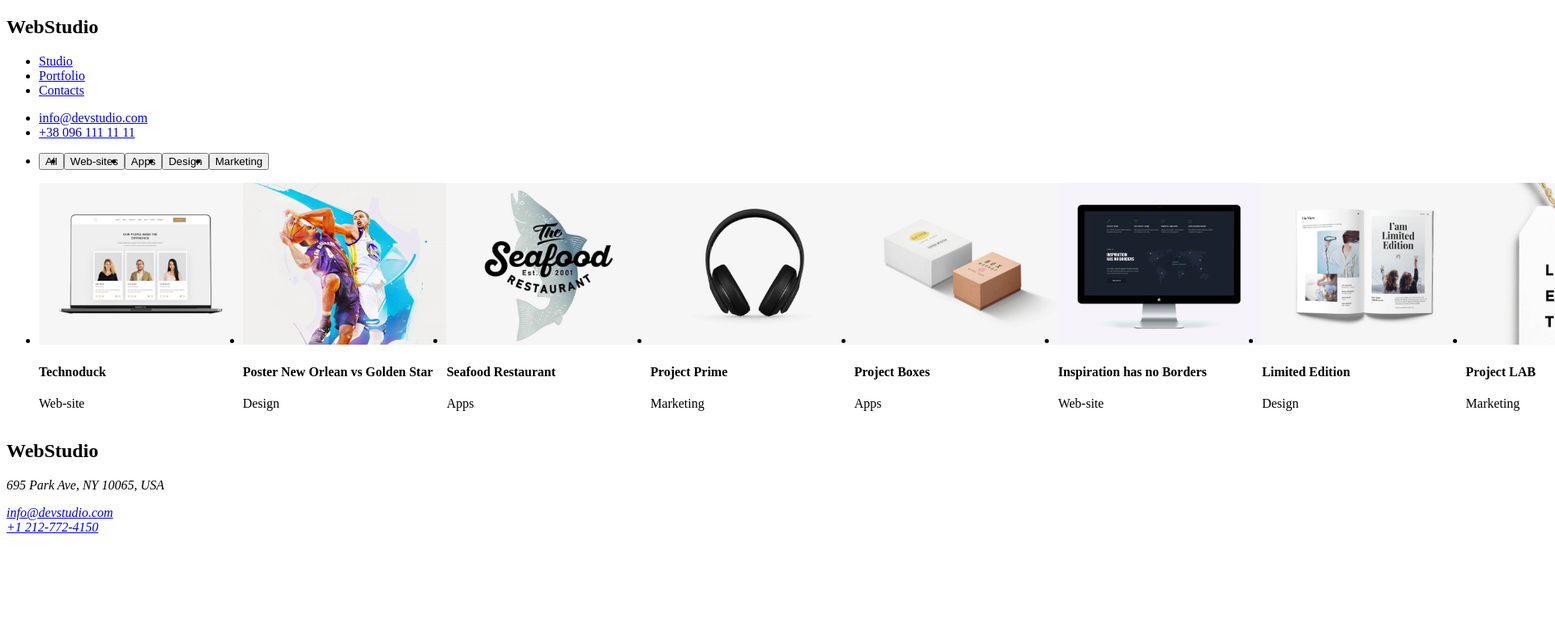
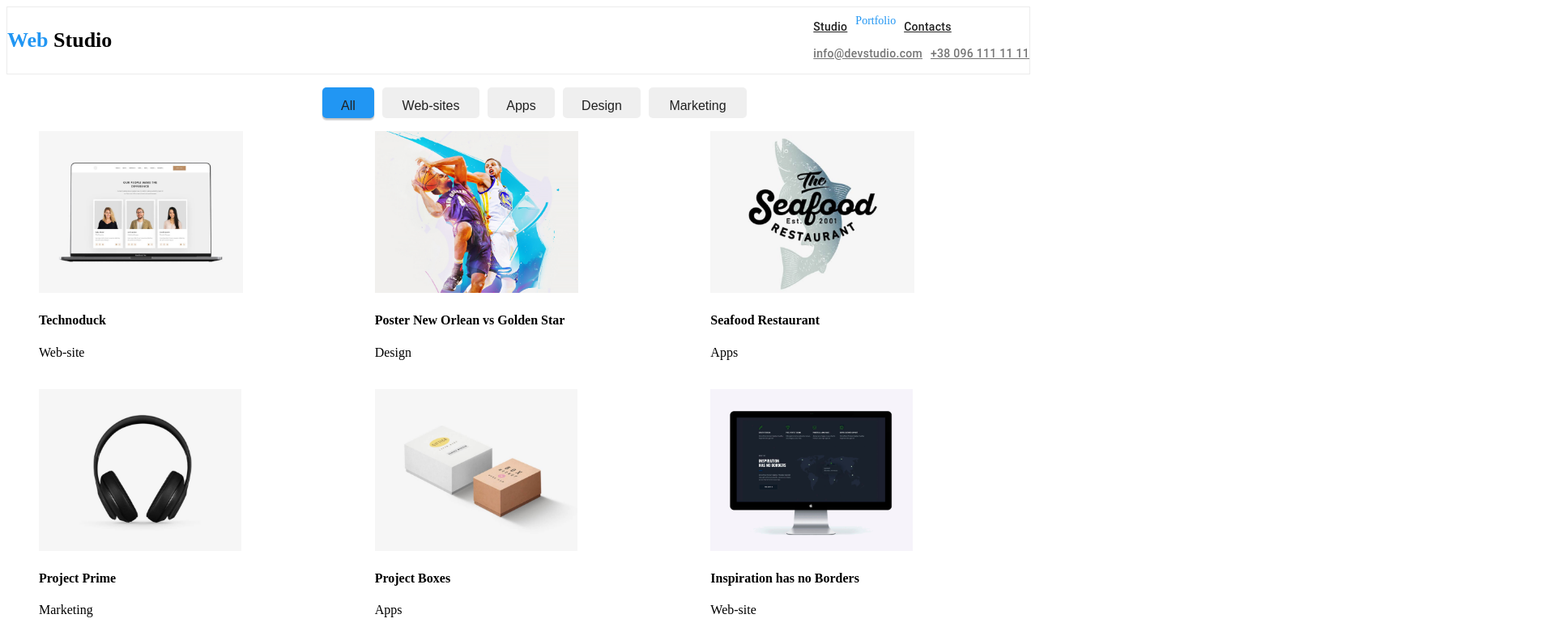
Before and after one commit to KinderBM/WebStudio2, a plain HTML site: page portfolio.html in a window 1280 px wide. Shown: the top 796 px of the page at 81% size, 1920 px wide, since content can reach past the window. Drawn offline with Linux system fonts and the light colour scheme.

Commit message:
webstudio2-tema

```diff
--- /dev/null
+++ b/css/styles.css
@@ -0,0 +1,182 @@
+:root {
+    --title-color: #212121;
+    --text-color: #757575;
+    --background-color: #fff;
+    --brand-color: #2196f3;
+}
+
+.body {
+    font-family: "Roboto", sans-serif;
+    background-color: var(--background-color);
+    color: var(--title-color);
+    display: block;
+    margin: 8px;
+}
+
+.header {
+    border: 1px solid #ececec;
+    display: flex;
+    justify-content: space-between;
+    align-items: center;
+}
+
+.footer {
+    background-color: #2f303a;
+    width: 1600px;
+    height: 251px;
+}
+
+.footer {
+    display: block;
+}
+
+.nav {
+    display: block;
+}
+
+.logo {
+    text-decoration: none;
+    color: #000;
+    font-family: "Raleway";
+    font-weight: 700;
+    font-size: 26px;
+    line-height: 1.18;
+}
+
+.logo-color {
+    color: var(--brand-color);
+}
+
+.logo-second-color {
+    color: var(--background-color);
+}
+.ul {
+    display: block;
+    list-style-type: disc;
+    margin-block-start: 1em;
+    margin-block-end: 1em;
+    margin-inline-start: 0px;
+    margin-inline-end: 0px;
+    padding-inline-start: 40px;
+}
+
+.li {
+    display: list-item;
+    text-align: -webkit-match-parent;
+}
+
+.header-links, .link1, .link2, .header-contacts, .qualities-list, .team-list, .button-list, .project-list > ul {
+    list-style: none;
+    display: flex;
+    gap: 10px;
+}
+
+.link2 {
+    color: #212121;
+    font-size: 14px;
+    font-family: Roboto;
+    font-style: normal;
+    font-weight: 500;
+    line-height: normal;
+    letter-spacing: 0.28px;
+}
+
+.link1 {
+    text-decoration: none;
+    font-weight: 500;
+    font-size: 14px;
+    line-height: 1.18px;
+    color: #2196f3;
+}
+
+a:-webkit-any-link {
+    cursor: pointer;
+}
+
+.contacts2 {
+    color: #757575;
+    font-size: 14px;
+    font-family: Roboto;
+    font-style: normal;
+    font-weight: 500;
+    line-height: normal;
+    letter-spacing: 0.28px;
+}
+
+.portfolio {
+    display: contents;
+}
+
+.filter {
+    list-style: none;
+    display: flex;
+    gap: 10px;
+    justify-content: center;
+}
+
+.button {
+    padding: 10px 20px;
+    border: none;
+    border-radius: 5px;
+    color: #212121;
+    cursor: pointer;
+    font-weight: 500;
+    font-size: 16px;
+    line-height: 1.625;
+    text-align: center;
+}
+
+.button-all {
+    width: 64px;
+    height: 38px;
+    background: #2196f3;
+    box-shadow: 0px 2px 2px 0px rgba(0, 0, 0, 0.12),
+    0px 1px 2px 0px rgba(0, 0, 0, 0.08),
+    0px 3px 1px 0px rgba(0, 0, 0, 0.10);
+}
+
+.button-web-sites {
+    width: 120px;
+    height: 38px;
+}
+
+.button-apps {
+    width: 83px;
+    height: 38px;
+}
+
+.button-design {
+    width: 96px;
+    height: 38px;
+}
+
+.button-marketing {
+    width: 121px;
+    height: 38px;
+}
+
+.images-portfolio {
+    list-style: none;
+    display: grid;
+    grid-template-columns: repeat(3,1fr);
+    grid-gap: 20px;
+}
+
+.container {
+    display: flex;
+    justify-content: space-between;
+    margin: 0 150px 0 150px;
+}
+.location {
+    color: var(--background-color);
+    line-height: 1.18px;
+}
+
+address {
+    display: block;
+    font-style: italic;
+}
+
+.footer-contacts {
+    list-style: none;
+}
--- a/portfolio.html
+++ b/portfolio.html
@@ -3,32 +3,35 @@
 <head>
     <meta charset="UTF-8">
     <meta name="viewport" content="width=device-width, initial-scale=1.0">
-    <link rel="stylesheet" href="./styles.css">
+    <link rel="stylesheet" href="./css/styles.css">
     <title>Portfolio</title>
 </head>
 <body>
-    <section>
+    <header class="header">
+        <a href="index.html" class="logo">
+            <span class="logo-color">Web</span>
+            Studio
+        </a>
         <nav>
-            <h2>WebStudio</h2>
-            <ul>
-                <li><a href="studio.html">Studio</a></li>
-                <li><a href="portfolio.html">Portfolio</a></li>
-                <li><a href="contacts.html">Contacts</a></li>
+            <ul class="header-links">
+                <li><a href="index.html" class="link2">Studio</a></li>
+                <li><a href="portfolio.html" class="link1">Portfolio</a></li>
+                <li><a href="contacts.html" class="link2">Contacts</a></li>
             </ul>
-            <ul>
-                <li><a href="mailto:info@devstudio.com">info@devstudio.com</a></li>
-                <li><a href="tel:+380961111111">+38 096 111 11 11</a></li>
+            <ul class="header-contacts">
+                <li class="contacts-list"><a href="mailto:info@devstudio.com" class="contacts2">info@devstudio.com</a></li>
+                <li><a href="tel:+380961111111" class="contacts2">+38 096 111 11 11</a></li>
             </ul>
         </nav>
-    </section>
+    </header>
     <section class="portfolio">
 
         <ul class="filter">
-            <li><button>All</button></li>
-            <li><button>Web-sites</button></li>
-            <li><button>Apps</button></li>
-            <li><button>Design</button></li>
-            <li><button>Marketing</button></li>
+            <li><button type="button" class="button button-all">All</button></li>
+            <li><button type="button" class="button button-web-sites">Web-sites</button></li>
+            <li><button type="button" class="button button-apps">Apps</button></li>
+            <li><button type="button" class="button button-design">Design</button></li>
+            <li><button type="button" class="button button-marketing">Marketing</button></li>
         </ul>
 
         <ul class="images-portfolio">
@@ -55,42 +58,42 @@
             </li>
             <li>
                 <div>
-                    <img src="./images/portfolio/project4.png" alt="project4 headphones over the ears" height="200">
+                    <img src="./images/portfolio/project4.png" alt="project4 headphones over the ears" width="250" height="200">
                     <h4>Project Prime</h4>
                     <p>Marketing</p>
                 </div>
             </li>
             <li>
                 <div>
-                    <img src="./images/portfolio/project5.png" alt="project5 image with two carton boxes" height="200">
+                    <img src="./images/portfolio/project5.png" alt="project5 image with two carton boxes" width="250" height="200">
                     <h4>Project Boxes</h4>
                     <p>Apps</p>
                 </div>
             </li>
             <li>
                 <div>
-                    <img src="./images/portfolio/project6.png" alt="project6 image with a PC monitor" height="200">
+                    <img src="./images/portfolio/project6.png" alt="project6 image with a PC monitor" width="250" height="200">
                     <h4>Inspiration has no Borders</h4>
                     <p>Web-site</p>
                 </div>
             </li>
             <li>
                 <div>
-                    <img src="./images/portfolio/project7.png" alt="project7 image with an open book" height="200">
+                    <img src="./images/portfolio/project7.png" alt="project7 image with an open book" width="250" height="200">
                     <h4>Limited Edition</h4>
                     <p>Design</p>
                 </div>
             </li>
             <li>
                 <div>
-                    <img src="./images/portfolio/project8.png" alt="project8 image with a label" height="200">
+                    <img src="./images/portfolio/project8.png" alt="project8 image with a label" width="250" height="200">
                     <h4>Project LAB</h4>
                     <p>Marketing</p>
                 </div>
             </li>
             <li>
                 <div>
-                    <img src="./images/portfolio/project9.png" alt="project9 image working with a laptop" height="200">
+                    <img src="./images/portfolio/project9.png" alt="project9 image working with a laptop" width="250" height="200">
                     <h4>Growing Business</h4>
                     <p>Apps</p>
                 </div>
@@ -98,13 +101,25 @@
         </ul>
     </section>
 
-    <section>
-        <h2>WebStudio</h2>
+    <footer class="footer">
+        <a href="index.html" class="logo">
+            <span class="logo-color">Web</span>
+            <span class="logo-second-color">Studio</span>
+        </a>
         <address>
-            <p>695 Park Ave, NY 10065, USA</p>
-            <a href="mailto:info@devstudio.com">info@devstudio.com</a><br>
-            <a href="tel:+12127724150">+1 212-772-4150</a>
+            <ul class="footer-contacts">
+                <li>
+                    <a href="https://www.google.com/maps/place/695+Park+Ave,+New+York,+NY+10065,+Statele+Unite+ale+Americii/@40.7688994,-73.9650256,17z/data=!3m1!4b1!4m6!3m5!1s0x89c258ebe8836e8f:0xa007c44e7c4aa0eb!8m2!3d40.7688994!4d-73.9650256!16s%2Fg%2F11c250btd8?entry=ttu"
+                        class="address location">Park Ave, NY 10065, USA</a>
+                </li>
+                <li>
+                    <a href="mailto:info@devstudio.com" class="contacts2">info@devstudio.com</a>
+                </li>
+                <li>
+                    <a href="tel:+12127724150" class="contacts2">+1 212-772-4150</a>
+                </li>
+            </ul>
         </address>
-    </section>
+    </footer>
 </body>
 </html>
--- a/styles.css
+++ /dev/null
@@ -1,19 +0,0 @@
-.portfolio {
-    display: contents;
-}
-
-.filter {
-    display: flex;
-    align-content: center;
-}
-
-.images-portfolio {
-    display: flex;
-    justify-content: space-between;
-}
-
-.container {
-    display: flex;
-    justify-content: space-between;
-    margin: 0 150px 0 150px;
-}
```
Also changed, not shown: index.html (+1 -1 lines).
